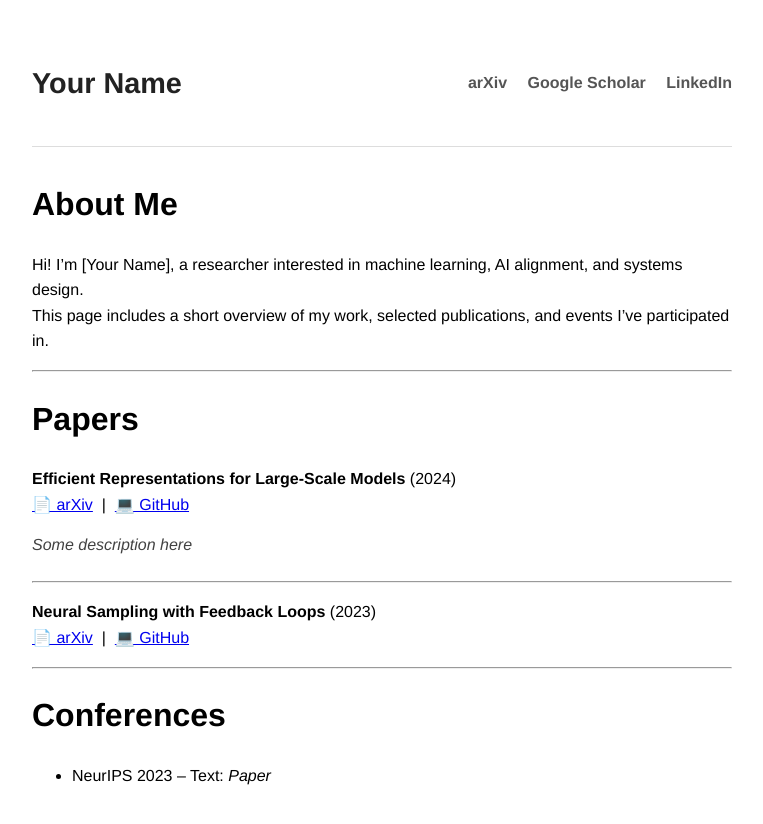
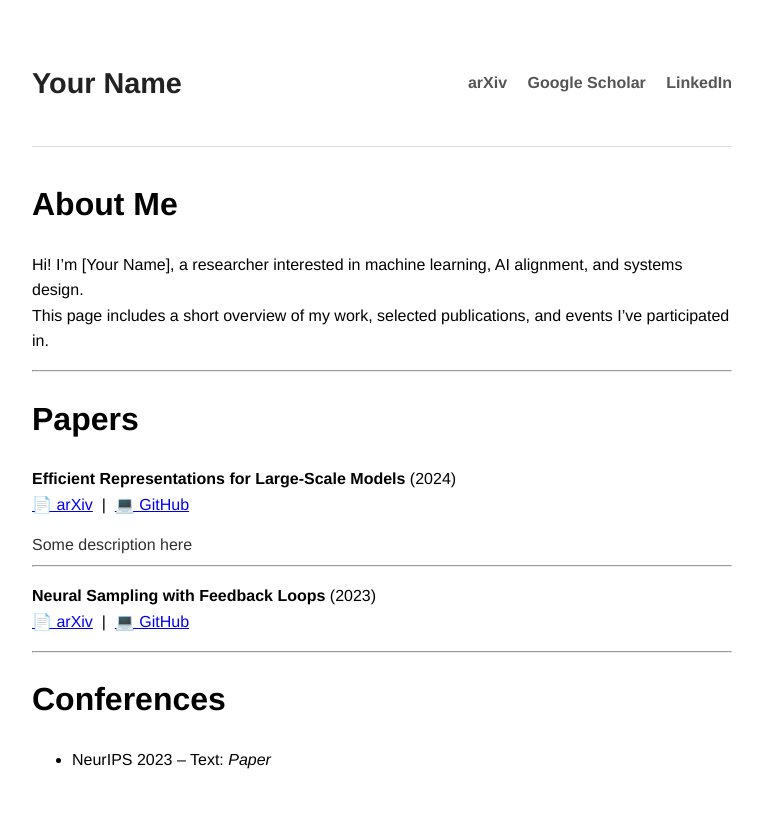
Before and after one commit to neuralsrg/neuralsrg.github.io, a Jekyll site: the page built from index.md, in a window 1280 px wide. Shown: the top 824 px of the page, without its empty margins (258-1021 px from the left). Built offline with Jekyll 4.4.1, drawn with Linux system fonts in a browser that asks for light colours.

Commit message:
Update paper description style

```diff
--- a/assets/css/style.css
+++ b/assets/css/style.css
@@ -25,10 +25,9 @@ body {
 }
 
 .paper-desc {
-  font-style: italic;
-  color: #424242;
+  color: #303030;
   margin-top: 0.3em;
-  margin-bottom: 1.5em;
+  margin-bottom: 0.3em;
   line-height: 1.5;
 }
 
```
